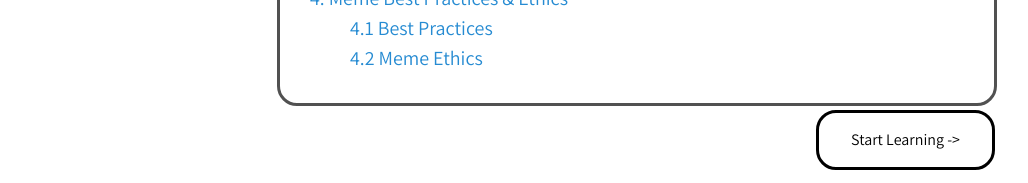
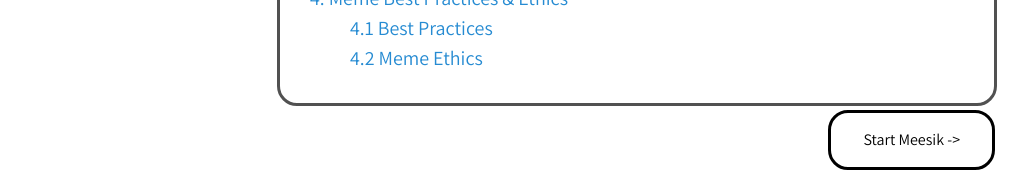
Before and after one commit to yenceesanjeev/memecourse, a Jekyll site: the page built from index.md, in a window 1280 px wide. Shown: the part 1351-1534 px from the top of the page, without its empty margins (3-1031 px from the left). Built offline with Jekyll 4.4.1, drawn with Linux system fonts in a browser that asks for light colours.

Commit message:
updated meesik

```diff
--- a/index.md
+++ b/index.md
@@ -40,4 +40,4 @@ Use the sidebar on the right to navigate between sections and a table of content
 
 </div>
 
-<a href = '/10-anatomy/' class ='nav-button'> Start Learning -> </a>
+<a href = '/10-anatomy/' class ='nav-button'> Start Meesik -> </a>
```
